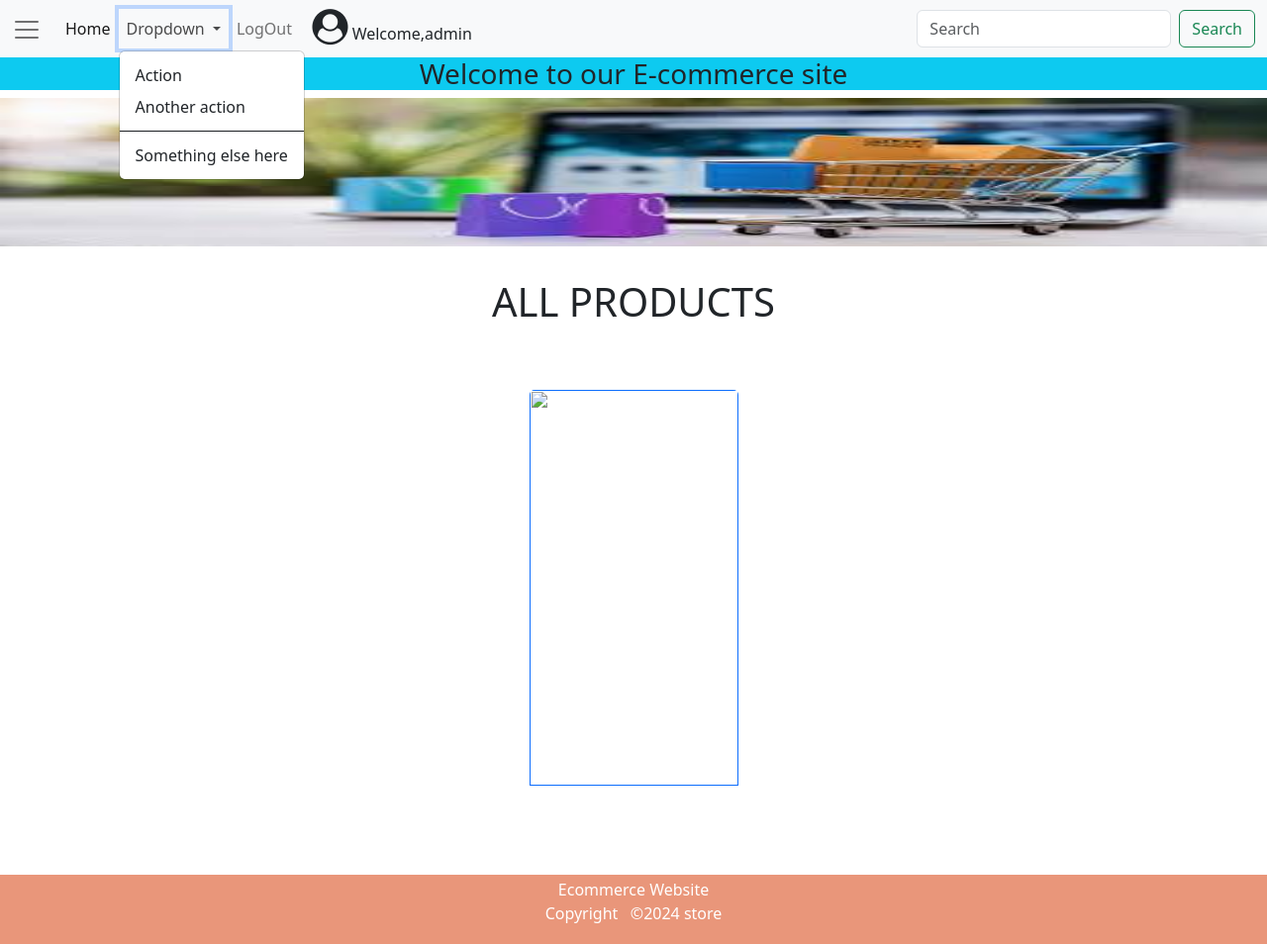
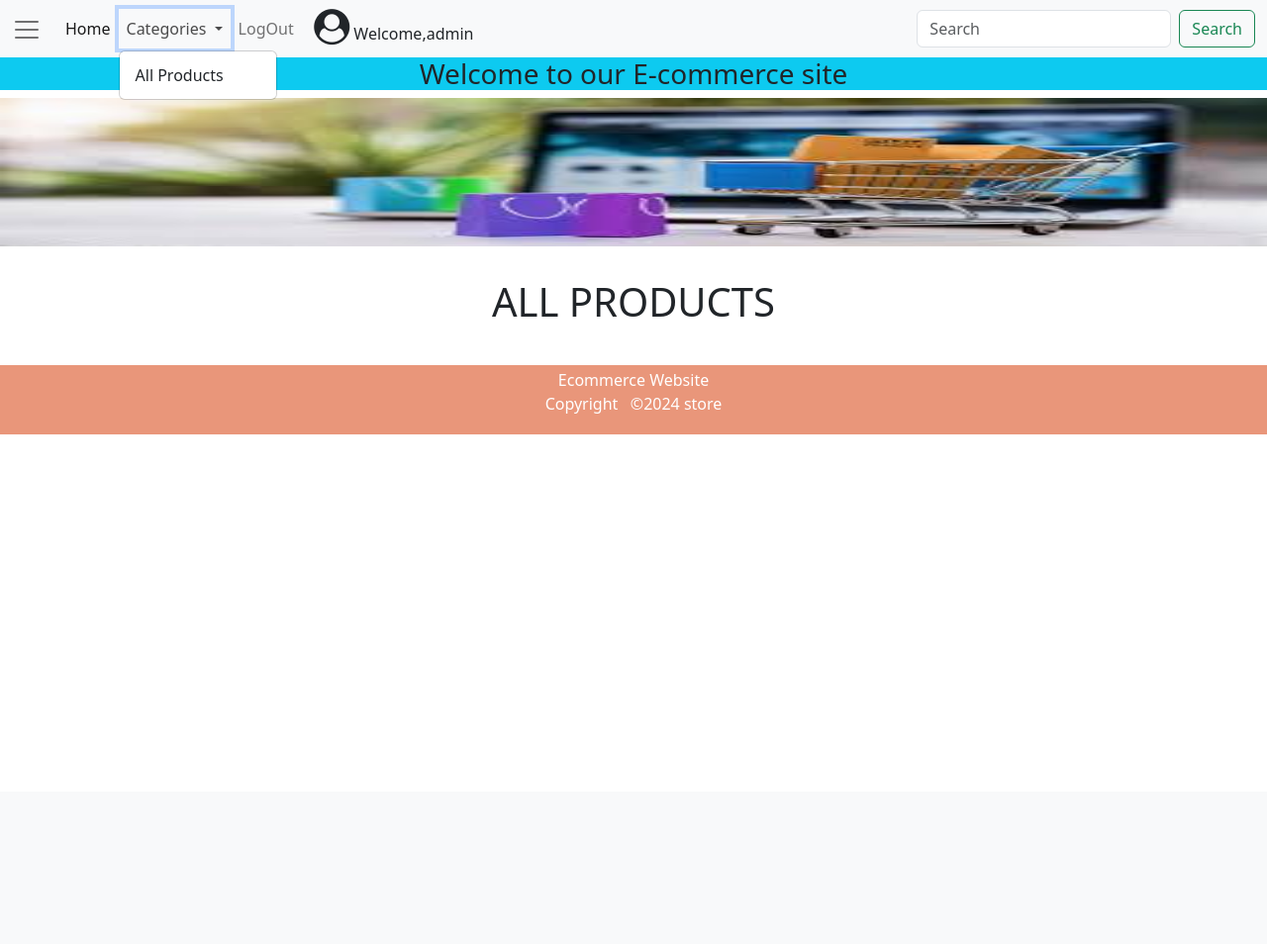
Before and after one commit to Deepali-creator-art/ecommerce, a Django app: page / in a window 1280 px wide, after a click on "Categories". Shown: the whole page at 99% size. After the commit the page ends 439 px from the top, so only its background shows below. Run offline with Django 5.2, Linux system fonts and the light colour scheme; a user stored in the database is signed in; data that the repository does not hold is empty.

Commit message:
Add files via upload

```diff
--- /dev/null
+++ b/ecommerce/store/context_processor.py
@@ -0,0 +1,5 @@
+from .models import Category
+def menu_links(request):
+    links=Category.objects.all()
+    print(links)
+    return dict(links=links)
--- a/ecommerce/store/models.py
+++ b/ecommerce/store/models.py
@@ -1,4 +1,5 @@
 from django.db import models
+from django.urls import reverse
 class Category(models.Model):
     name=models.CharField(max_length=250,unique=True)
     slug=models.SlugField(max_length=250,unique=True)
@@ -7,6 +8,8 @@ class Category(models.Model):
     class Meta:
         verbose_name='category'
         verbose_name_plural='categories'
+    def get_url(self):
+        return reverse('products_by_category',args=[self.slug])
     def __str__(self):
         return self.name
 class Product(models.Model):
@@ -20,5 +23,7 @@ class Product(models.Model):
     available=models.BooleanField(default=True)
     created=models.DateTimeField(auto_now_add=True)
     updated=models.DateTimeField(auto_now=True)
+    def get_url(self):
+        return reverse('products_detail',args=[self.category.slug,self.slug])
     def __str__(self):
         return self.name
--- a/ecommerce/store/urls.py
+++ b/ecommerce/store/urls.py
@@ -2,6 +2,7 @@ from django.urls import path
 from .views import *
 urlpatterns = [
     path('',home,name='home'),
+    path("category/<slug:category_slug>",home,name='products_by_category'),
     path('signup/',SignUp,name='signup'),
     path('signin/',SignIn,name='signin'),
     path('logout/',LogOut,name='logout'),
--- a/ecommerce/store/views.py
+++ b/ecommerce/store/views.py
@@ -1,9 +1,21 @@
-from django.shortcuts import render,redirect
+from django.shortcuts import render,redirect,get_object_or_404
 from .forms import SignUpForm
 from django.contrib.auth.forms import AuthenticationForm
 from django.contrib.auth import authenticate,login,logout
-def home(request):
-    return render(request,'home.html')
+from .models import Product,Category
+
+def home(request,category_slug=None):
+    category_page=None
+    products=None
+    if category_slug!=None:
+        category_page=get_object_or_404(Category,slug=category_slug)
+        products=Product.objects.filter(category=category_page,available=True)
+    else:
+        products=Product.objects.all().filter(available=True)
+    context={
+        'category':category_page,'products':products
+    }
+    return render(request,'home.html',context)
 
 def SignUp(request):
     if request.method=='POST':
--- a/ecommerce/template/home.html
+++ b/ecommerce/template/home.html
@@ -22,25 +22,26 @@ Home
 </div>
 <div class="container">
     <div class="row">
-
+       {% for product in products %}
         <div class="col-9 mx-auto col-md-6 col-lg-3">
             <div class="card mb-5" style="border-color:transparent;">
                 <div class="p-4">
+
                     <a href="">
-                    <img  width="375" height="400" src="" class="card-img-top"  alt="">
+                    <img  width="375" height="400" src="{{product.image.url}}" class="card-img-top"  alt="">
                     </a>
                 </div>
 
                 <div class="card-footer d-flex justify-content-between"
                     style="background:transparent; border-color:transparent;">
                     <p class="font-weight-bold mb-0">
-
+                       {{product.name}}
                     </p>
-                    <h5 class="text-info font-italic mb-0"></h5>
+                    <h5 class="text-info font-italic mb-0">{{product.price}}</h5>
                 </div>
             </div>
         </div>
-
+       {% endfor %}
     </div>
 </div>
 {% endblock %}
--- a/ecommerce/template/navbar.html
+++ b/ecommerce/template/navbar.html
@@ -23,14 +23,14 @@
         {% if request.user.is_authenticated %}
         <li class="nav-item dropdown">
           <a class="nav-link dropdown-toggle" href="#" id="navbarDropdown" role="button" data-bs-toggle="dropdown" aria-expanded="false">
-            Dropdown
+           Categories
           </a>
           <ul class="dropdown-menu" aria-labelledby="navbarDropdown">
-            <li><a class="dropdown-item" href="#">Action</a></li>
-            <li><a class="dropdown-item" href="#">Another action</a></li>
-            <li><hr class="dropdown-divider"></li>
-            <li><a class="dropdown-item" href="#">Something else here</a></li>
-          </ul>
+            <a class="dropdown-item" href="{% url 'home' %}">All Products</a>
+            {% for category in links %}
+           <a class="dropdown-item" href="{{category.get_url}}">{{category.name}}</a>
+            {% endfor %}
+         </ul>
         </li>
         <li class="nav-item">
           <a class="nav-link" href="{% url 'logout' %}">LogOut &nbsp;&nbsp;</a>
```
Also changed, not shown: ecommerce/template/productpage.html (added, +38 -0 lines).
